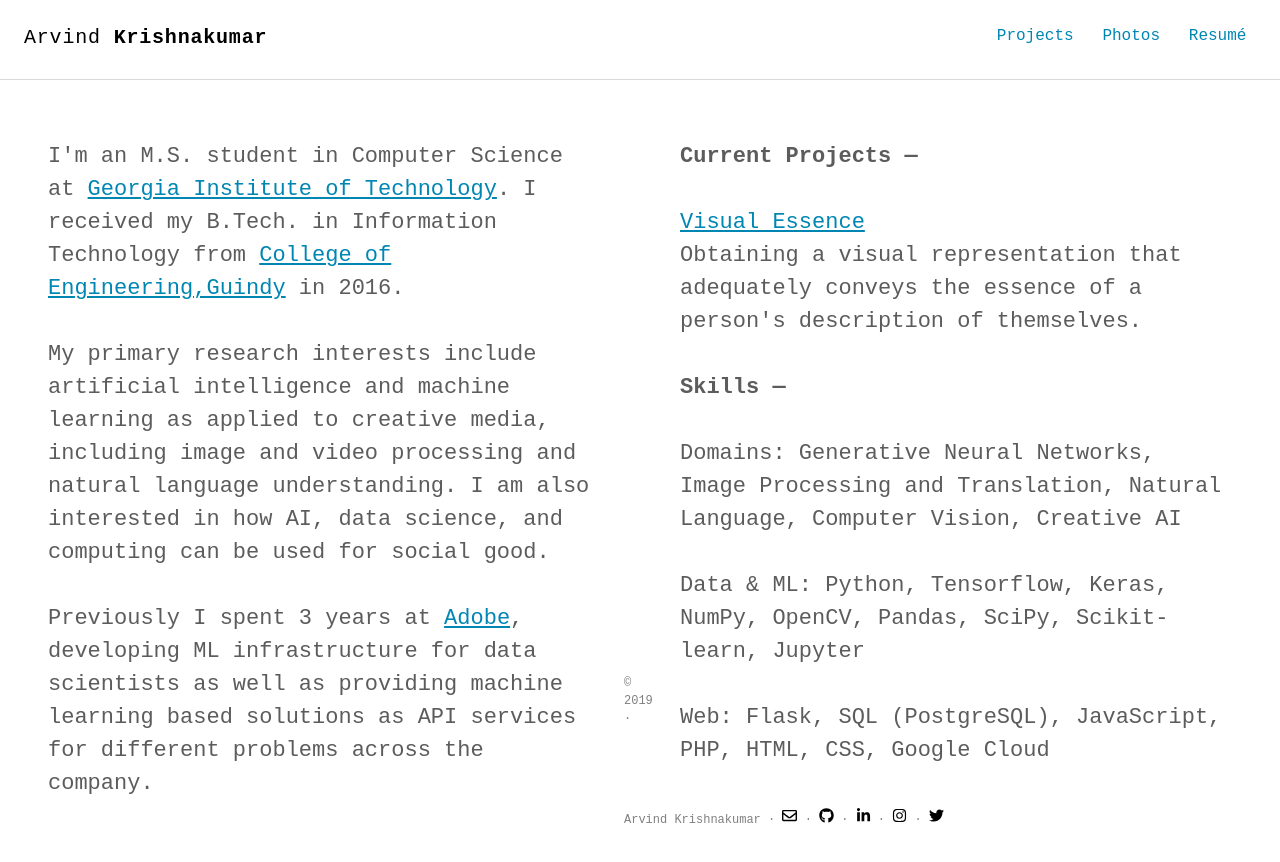
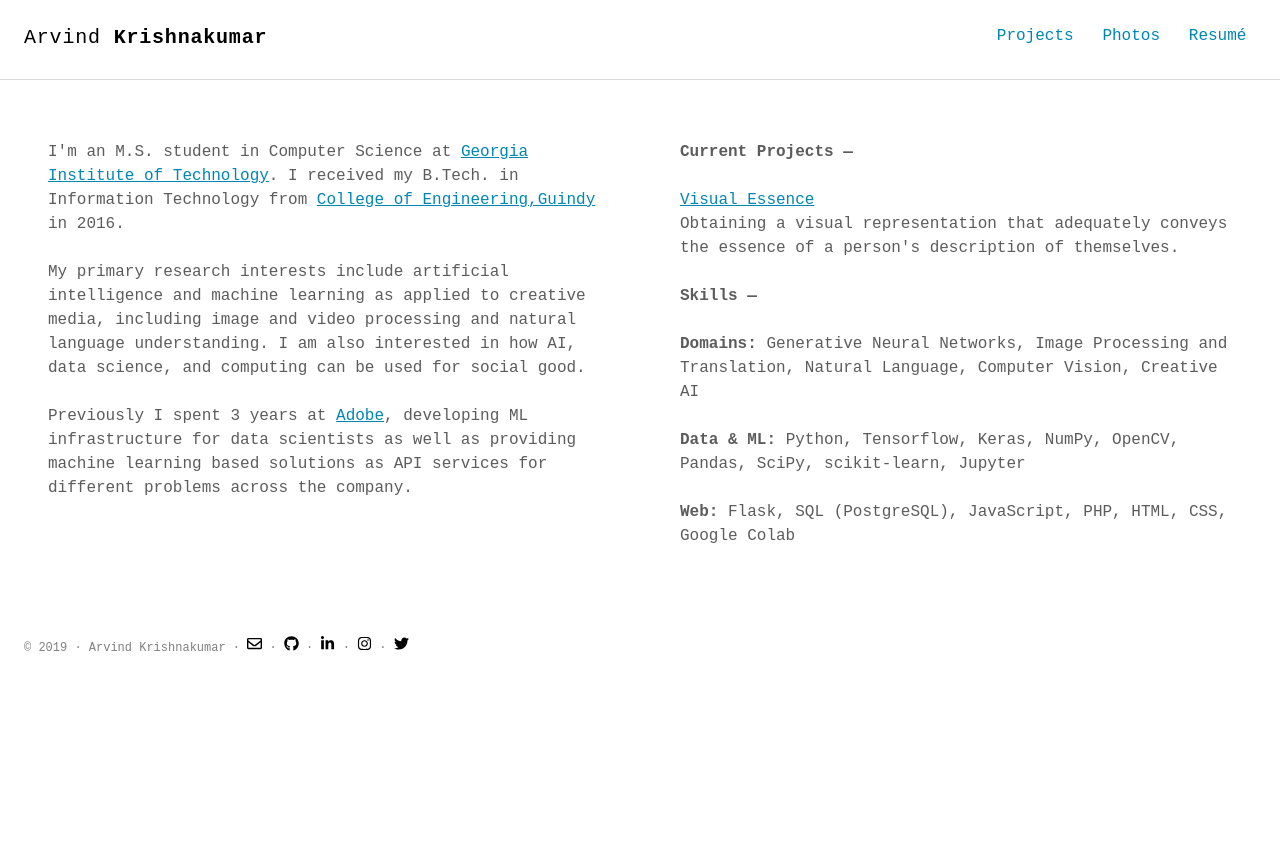
Before and after one commit to akrishna77/akrishna77.github.io, a Jekyll site: the page built from index.html, in a window 1280 px wide. Shown: the top 862 px of the page. Built offline with Jekyll 4.4.1, drawn with Linux system fonts in a browser that asks for light colours; some web fonts are replaced.

Commit message:
CSS fixes

```diff
--- a/_config.yml
+++ b/_config.yml
@@ -1,7 +1,7 @@
 # Site settings
 title_left    : "Arvind"
 title_right   : "Krishnakumar"
-description   : Portfolio
+description   :
 keywords      :
 url           : https://akrishna77.github.io # site url
 baseurl       : "" # apply repo name like "/myproject" if used under gh-pages branch, else (under master branch) just leave empty/blank
--- a/_includes/head.html
+++ b/_includes/head.html
@@ -7,7 +7,7 @@
   {% assign page_title = '' %}
   {% if page.title == "Home" %}
       {% capture page_title %}
-        {{ site.title_left }}{{ site.title_right }} | {{ site.description }}
+        {{ site.title_left }} {{ site.title_right }}
         {%if paginator and paginator.page != 1 %} - {{ paginator.page }}{% endif %}
       {% endcapture %}
   {% else %}
--- a/_includes/intro.html
+++ b/_includes/intro.html
@@ -20,11 +20,11 @@
 		<br /><br />
 		<span> Skills — </span>
 		<br /><br />
-		Domains: Generative Neural Networks, Image Processing and Translation, Natural Language, Computer Vision, Creative AI
+		<span> Domains: </span> Generative Neural Networks, Image Processing and Translation, Natural Language, Computer Vision, Creative AI
 		<br /><br />
-		Data & ML: Python, Tensorflow, Keras, NumPy, OpenCV, Pandas, SciPy, Scikit-learn, Jupyter
+		<span> Data & ML: </span> Python, Tensorflow, Keras, NumPy, OpenCV, Pandas, SciPy, scikit-learn, Jupyter
 		<br /><br />
-		Web: Flask, SQL (PostgreSQL), JavaScript, PHP, HTML, CSS, Google Cloud
+		<span> Web: </span> Flask, SQL (PostgreSQL), JavaScript, PHP, HTML, CSS, Google Colab
 		</p>
 	</div>
   </div>
--- a/assets/scss/_layout.scss
+++ b/assets/scss/_layout.scss
@@ -130,6 +130,10 @@
 
   .container {
     padding-bottom: 0;
+  }
+
+  p {
+    font-size: rem(16);
   }
 }
 
@@ -266,7 +270,7 @@
   @extend .clearfix;
 
   padding: $base-spacing 0;
-  margin-top: 38%;
+  margin-top: 35%;
 
   a {
     @extend .link;
```
